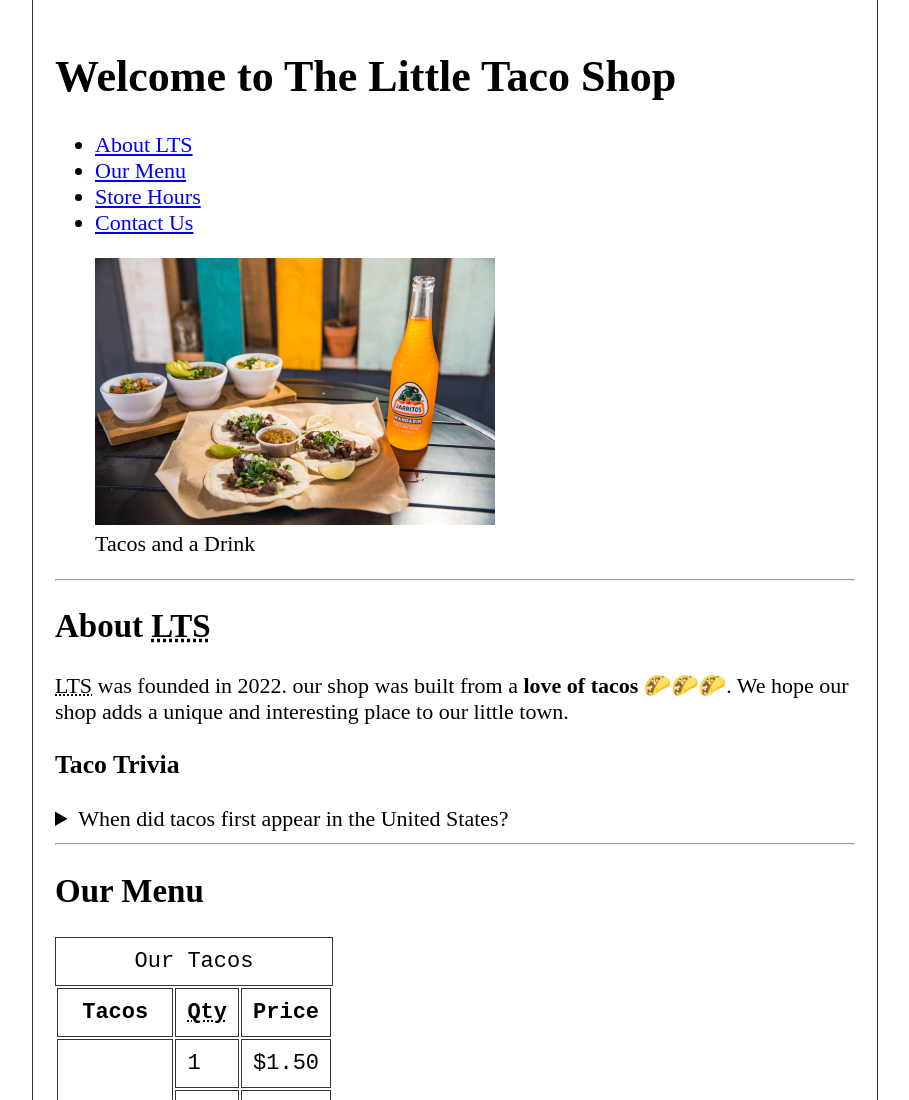
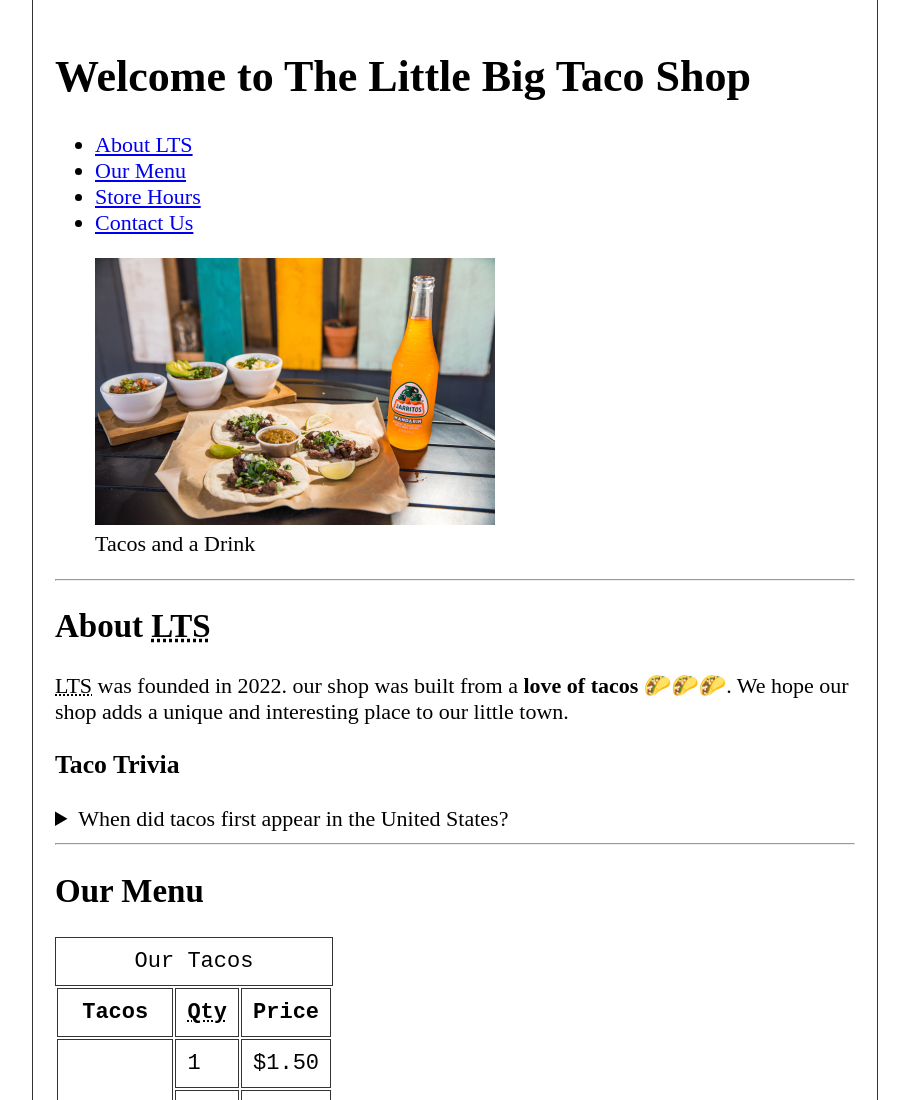
Before and after one commit to joshuacorv/tacodemo, a plain HTML site: page index.html in a window 1280 px wide. Shown: the top 1100 px of the page, without its empty margins (185-1094 px from the left). Drawn offline with Linux system fonts and the light colour scheme.

Commit message:
change little to big for testing

```diff
--- a/index.html
+++ b/index.html
@@ -16,7 +16,7 @@
 
   <body>
     <header>
-      <h1>Welcome to The Little Taco Shop</h1>
+      <h1>Welcome to The Little Big Taco Shop</h1>
 
       <nav>
         <ul>
```
